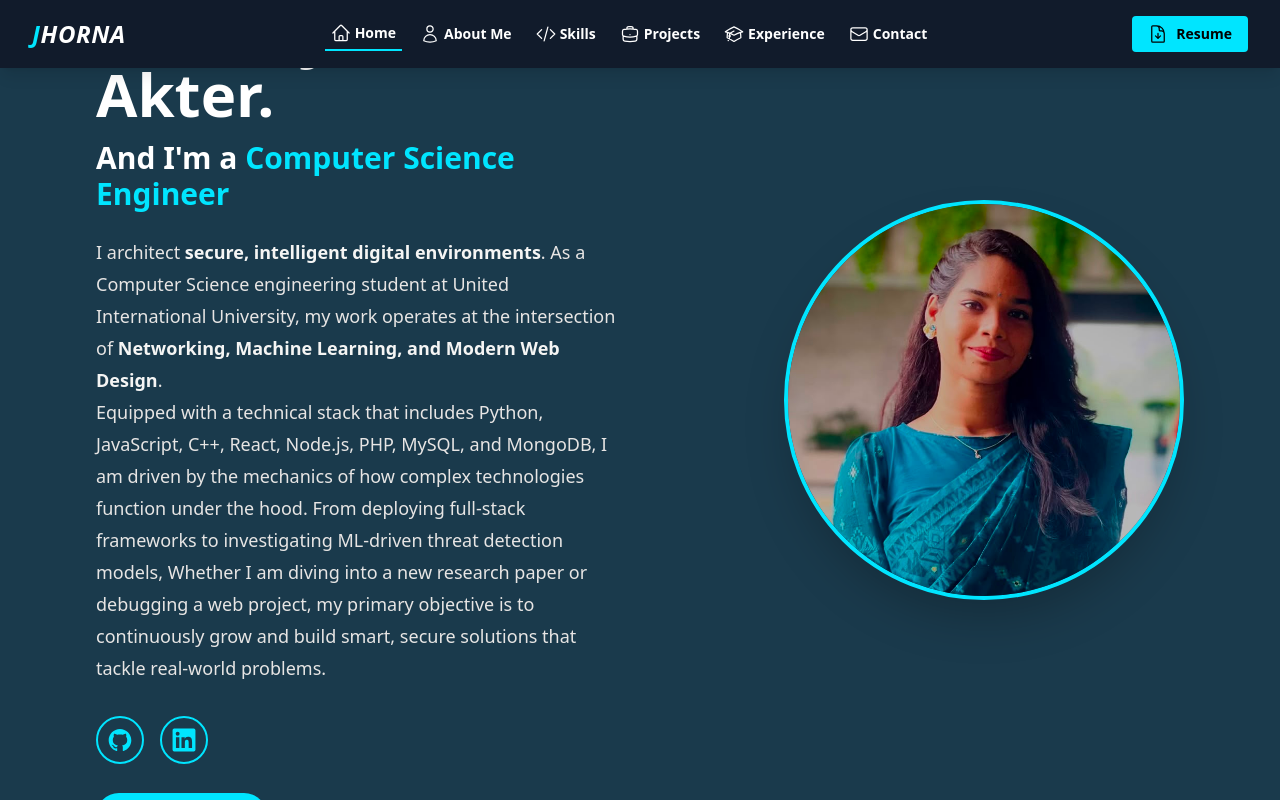
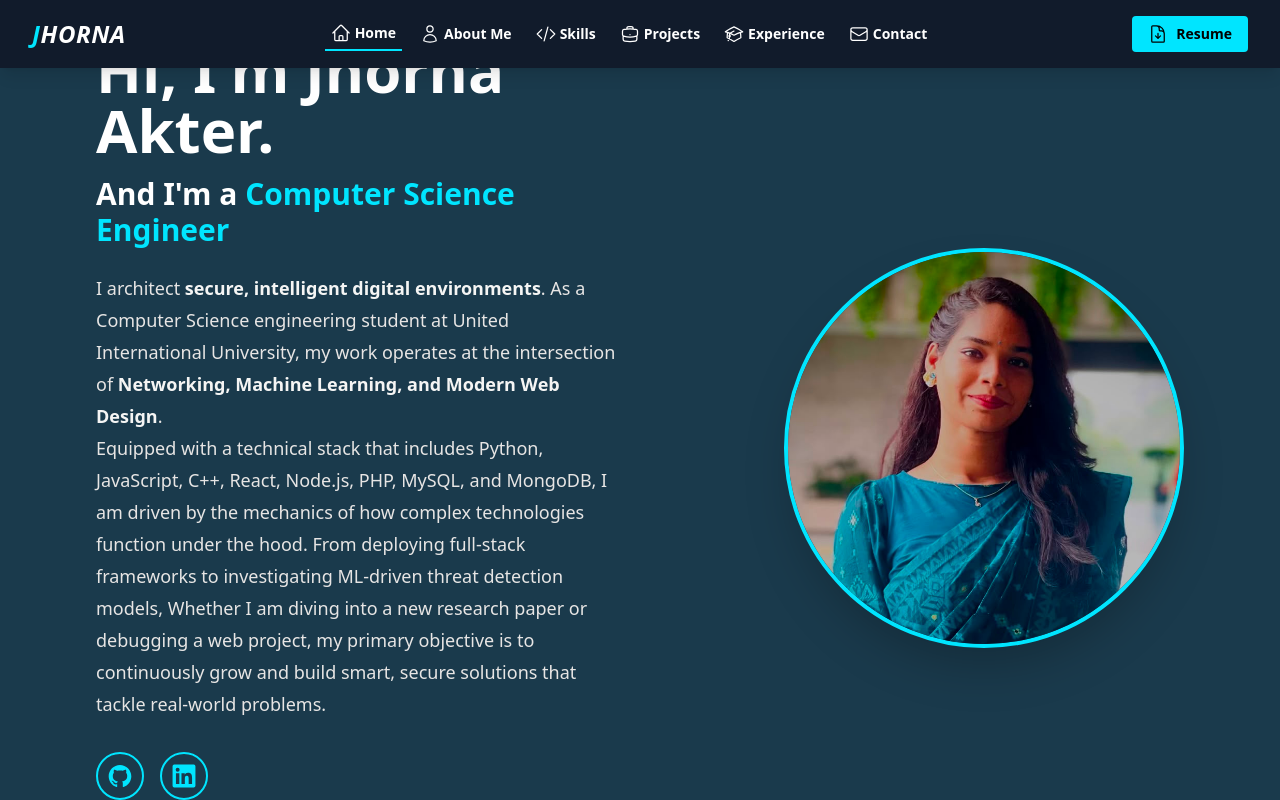
Before and after one commit to Jhorna028/my-portfolio, a Next.js app: page / in a window 1280 px wide. Shown: the top 800 px of the page. Built offline with nearby package versions, Linux system fonts and the light colour scheme.

Commit message:
Add padding top to hero to prevent navbar overlap

```diff
--- a/src/components/Sections/Hero.tsx
+++ b/src/components/Sections/Hero.tsx
@@ -10,12 +10,12 @@ const Hero: FC = memo(() => {
 
   return (
     <Section noPadding sectionId={SectionId.Hero}>
-      <div className="relative flex h-screen w-full items-center justify-center px-8 lg:px-24">
+      <div className="relative flex h-screen w-full items-center justify-center pt-24 px-8 lg:px-24">
         {/* Background image is removed to match the solid dark background of the demo */}
         <div className="z-10 flex w-full flex-col-reverse items-center justify-between gap-12 lg:flex-row">
           <div className="flex flex-1 flex-col items-start text-left">
             {/* Removed Hello, It's Me */}
-            <h1 className="mt-16 text-4xl font-extrabold text-white sm:mt-8 sm:text-5xl lg:text-6xl">{name}</h1>
+            <h1 className="mt-2 text-4xl font-extrabold text-white sm:text-5xl lg:text-6xl">{name}</h1>
             <h3 className="mt-4 text-2xl font-bold text-white sm:text-3xl">
               And I&apos;m a <span className="text-brand-cyan">Computer Science Engineer</span>
             </h3>
```
